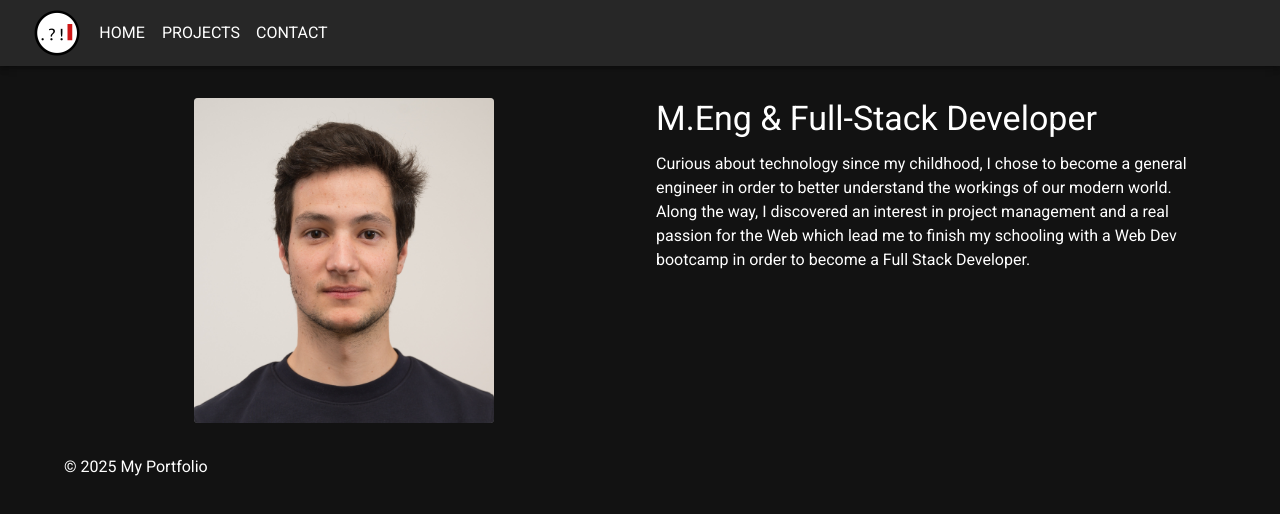
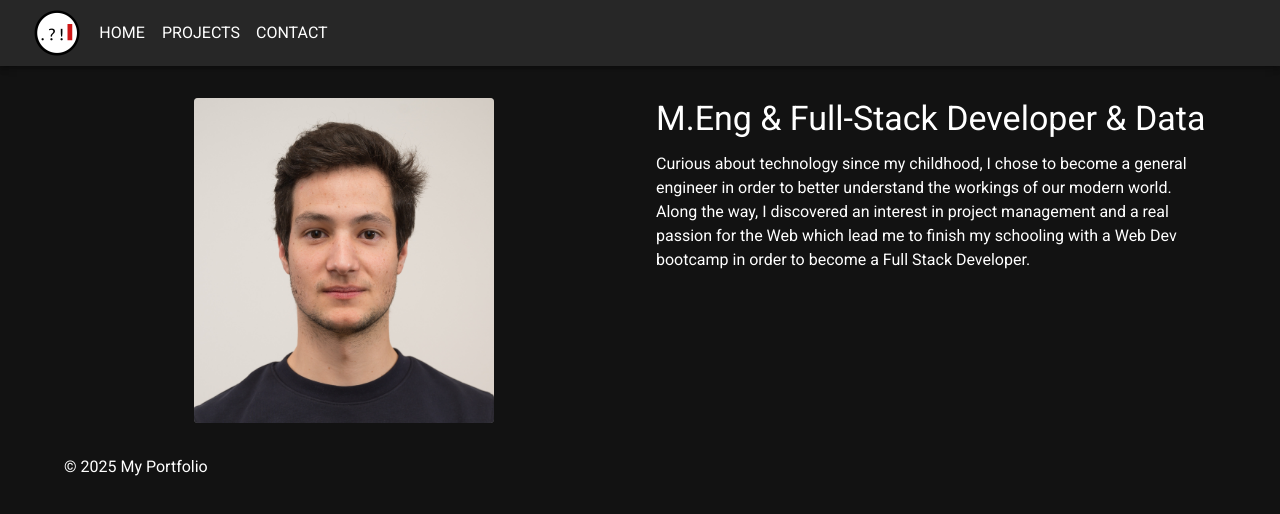
Before and after one commit to etlecoent/portfolio, a Next.js app: page / in a window 1280 px wide. Shown: the top 514 px of the page. Built offline with nearby package versions, Linux system fonts and the light colour scheme; what @mui/material-nextjs would draw is missing.

Commit message:
chore: update title

```diff
--- a/src/app/page.tsx
+++ b/src/app/page.tsx
@@ -24,7 +24,7 @@ export default function Home() {
       </Grid>
       <Grid size={{ xs: 4, sm: 4 }}>
         <Typography variant='h4' gutterBottom>
-          M.Eng & Full-Stack Developer
+          M.Eng & Full-Stack Developer & Data
         </Typography>
         <Typography variant='body1'>
           Curious about technology since my childhood, I chose to become a
```
